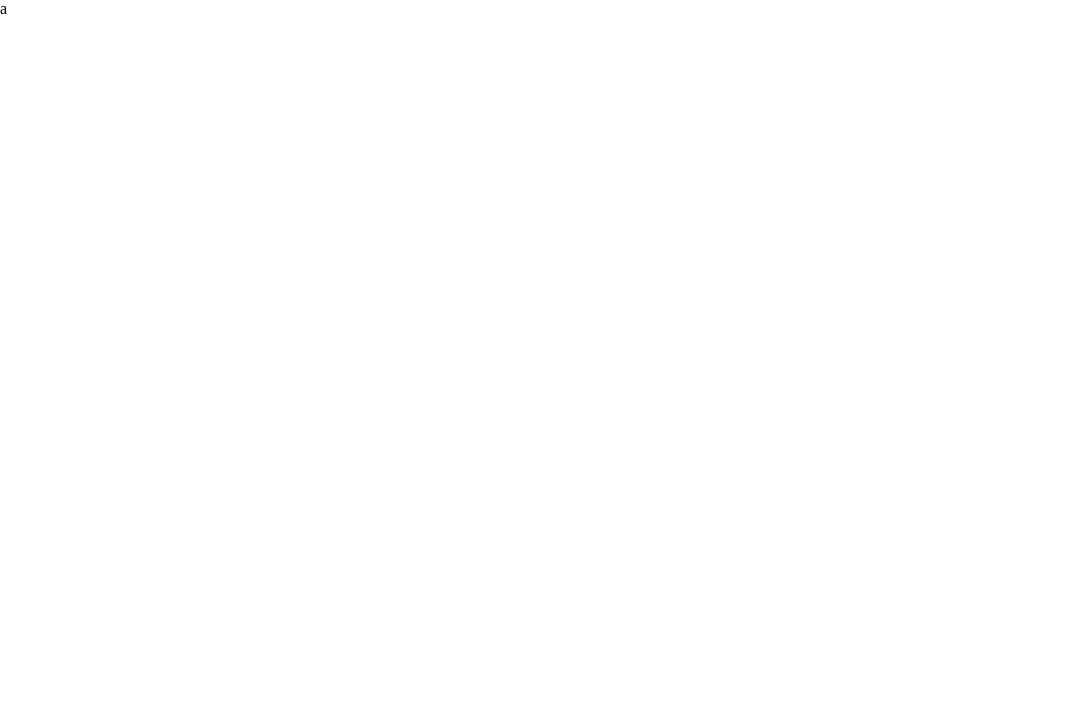
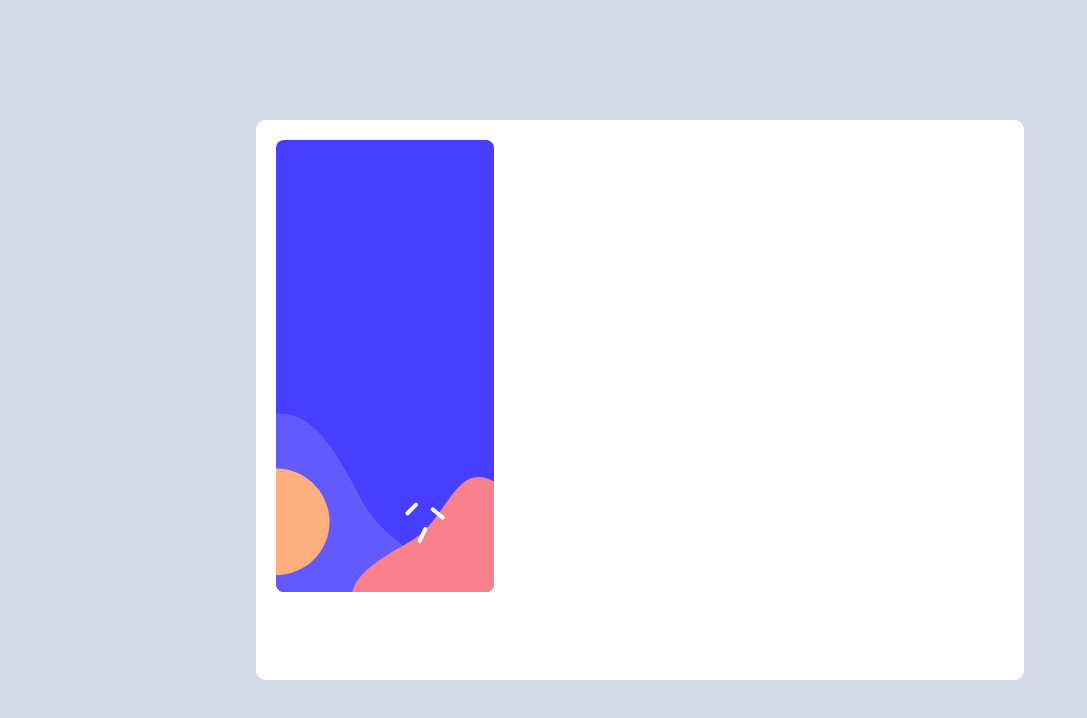
Before and after one commit to lucasfeklein/multistep-form, a React (Vite) app: page / in a window 1280 px wide. Shown: the top 718 px of the page, without its empty margins (0-1087 px from the left). Built offline with nearby package versions, Linux system fonts and the light colour scheme.

Commit message:
basic styles

```diff
--- a/src/App.jsx
+++ b/src/App.jsx
@@ -1,5 +1,10 @@
 function App() {
-  return <div>a</div>;
+  return (
+    <div className="container">
+      <div className="step-container"></div>
+      <div></div>
+    </div>
+  );
 }
 
 export default App;
--- a/src/index.css
+++ b/src/index.css
@@ -1,4 +1,30 @@
 * {
+  box-sizing: border-box;
   margin: 0;
   padding: 0;
 }
+
+body {
+  height: 100vh;
+  display: flex;
+  justify-content: center;
+  align-items: center;
+  background-color: hsl(229, 24%, 87%);
+}
+
+.container {
+  display: flex;
+  background-color: white;
+  padding: 20px;
+  border-radius: 10px;
+  height: 70vh;
+  width: 60vw;
+}
+
+.step-container {
+  width: 30%;
+  height: 100%;
+  background-image: url("/bg-sidebar-desktop.svg");
+  background-size: contain;
+  background-repeat: no-repeat;
+}
```
